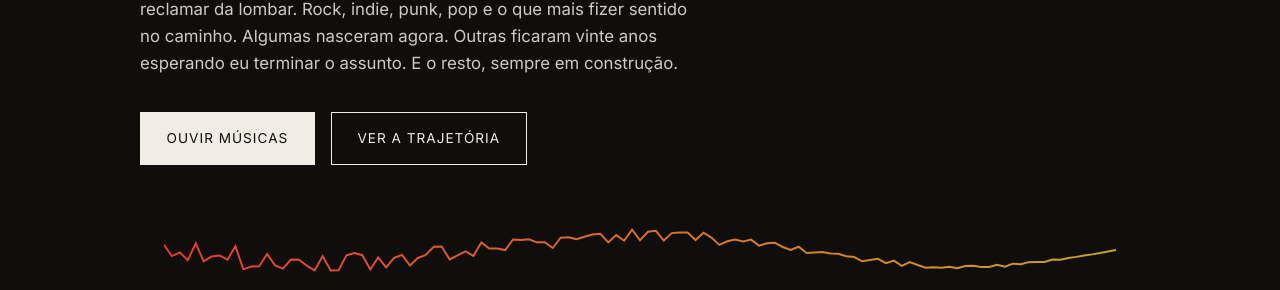
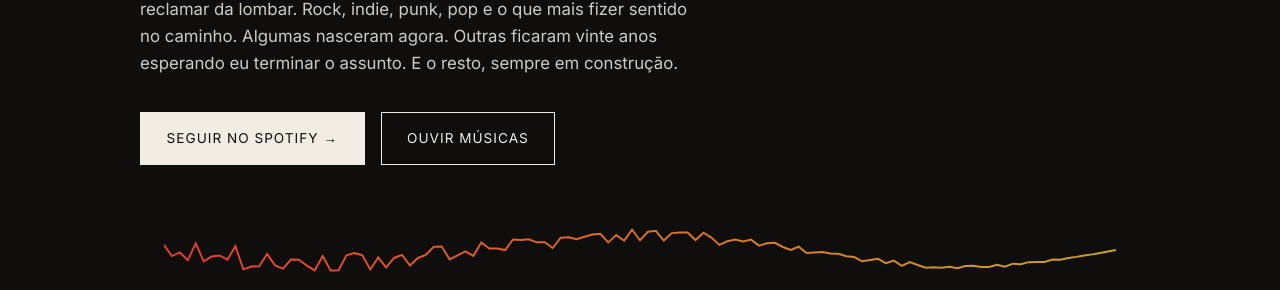
Before and after one commit to redfoxrecords/redfox-sites, a plain HTML site: page rigo-nandes/index.html in a window 1280 px wide. Shown: the part 510-800 px from the top of the page. Drawn offline with Linux system fonts and the light colour scheme.

Commit message:
Hero do Rigo Nandes: botão principal leva direto ao perfil no Spotify
O link da bio do Instagram cai nesta página. O botão de seguir estava
na sexta seção; agora é a primeira ação. "Ver a trajetória" continua
no menu.

Co-Authored-By: Claude Fable 5.2 <noreply@anthropic.com>
Claude-Session: https://claude.ai/code/session_01UHXXwSBSNm9kXun2hw2FgE

```diff
--- a/rigo-nandes/index.html
+++ b/rigo-nandes/index.html
@@ -243,8 +243,8 @@
           <h1 class="title">Do <span class="punk">punk</span> de garagem<br>à <span class="gold">sinfonia.</span></h1>
           <p class="hero-sub">Faço músicas há tempo suficiente para algumas delas já poderem reclamar da lombar. Rock, indie, punk, pop e o que mais fizer sentido no caminho. Algumas nasceram agora. Outras ficaram vinte anos esperando eu terminar o assunto. E o resto, sempre em construção.</p>
           <div class="hero-cta">
-            <a class="btn solid" href="#music">Ouvir músicas</a>
-            <a class="btn ghost" href="#story">Ver a trajetória</a>
+            <a class="btn solid" href="https://open.spotify.com/artist/64lVQN4YGTVH1kWjzH3ihj" target="_blank" rel="noopener">Seguir no Spotify →</a>
+            <a class="btn ghost" href="#music">Ouvir músicas</a>
           </div>
         </div>
         <div class="hero-portrait"><img src="rigo.png" alt="Rigo Nandes"></div>
```
